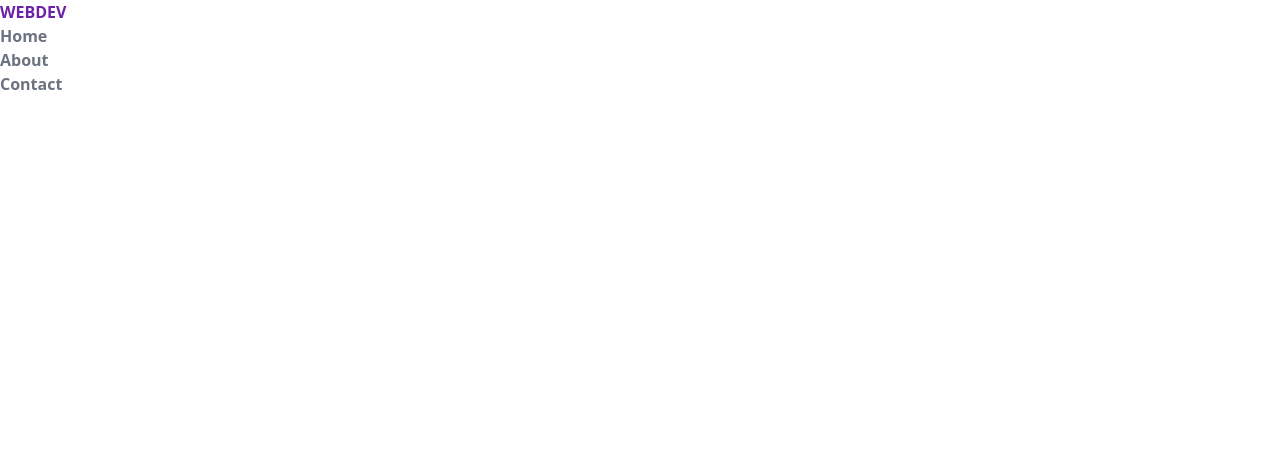
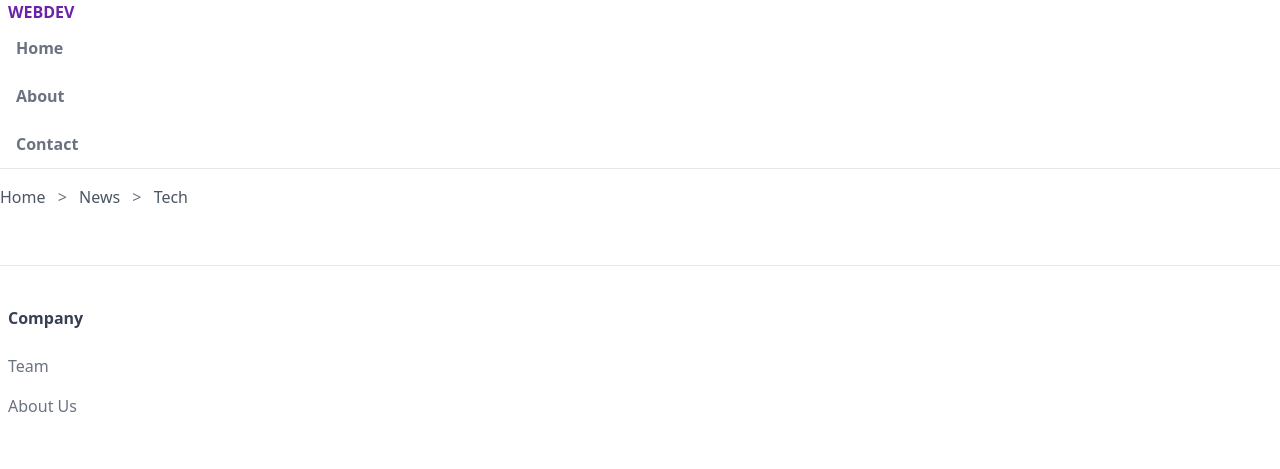
Before and after one commit to IgorViV/training-projects, a website: page index.html in a window 1280 px wide. Drawn offline with Linux system fonts and the light colour scheme.

Commit message:
Used padding, margin and borders

```diff
--- a/index.html
+++ b/index.html
@@ -9,15 +9,40 @@
     <title>Старт</title>
 </head>
 <body>
-<header>
+<!--header-->
+<header class="px-2 border-b">
     <a class="uppercase font-bold text-purple-800" href="#">webDev</a>
     <nav>
         <ul class="text-gray-500 font-semibold">
-            <li><a href="#">Home</a></li>
-            <li><a href="#">About</a></li>
-            <li><a href="#">Contact</a></li>
+            <li><a class="inline-block py-3 px-2" href="#">Home</a></li>
+            <li><a class="inline-block py-3 px-2" href="#">About</a></li>
+            <li><a class="inline-block py-3 px-2" href="#">Contact</a></li>
         </ul>
     </nav>
 </header>
+<main>
+<!--    breadcrumbs-->
+    <div>
+        <div class="py-4 overflow-y-auto whitespace-nowrap">
+            <a class="text-gray-600" href="#">Home</a>
+            <span class="mx-2 text-gray-500">&gt;</span>
+            <a class="text-gray-600" href="#">News</a>
+            <span class="mx-2 text-gray-500">&gt;</span>
+            <a class="text-gray-600" href="#">Tech</a>
+        </div>
+    </div>
+</main>
+<!--footer-->
+<footer class="border-t mt-10 py-10 px-2">
+    <div>
+        <div>
+            <h6 class="font-semibold text-gray-700 mb-4">Company</h6>
+            <ul>
+                <li><a class="inline-block text-gray-500 py-2" href="#">Team</a></li>
+                <li><a class="inline-block text-gray-500 py-2" href="#">About Us</a></li>
+            </ul>
+        </div>
+    </div>
+</footer>
 </body>
 </html>
```
Also changed, not shown: public/style.css.
